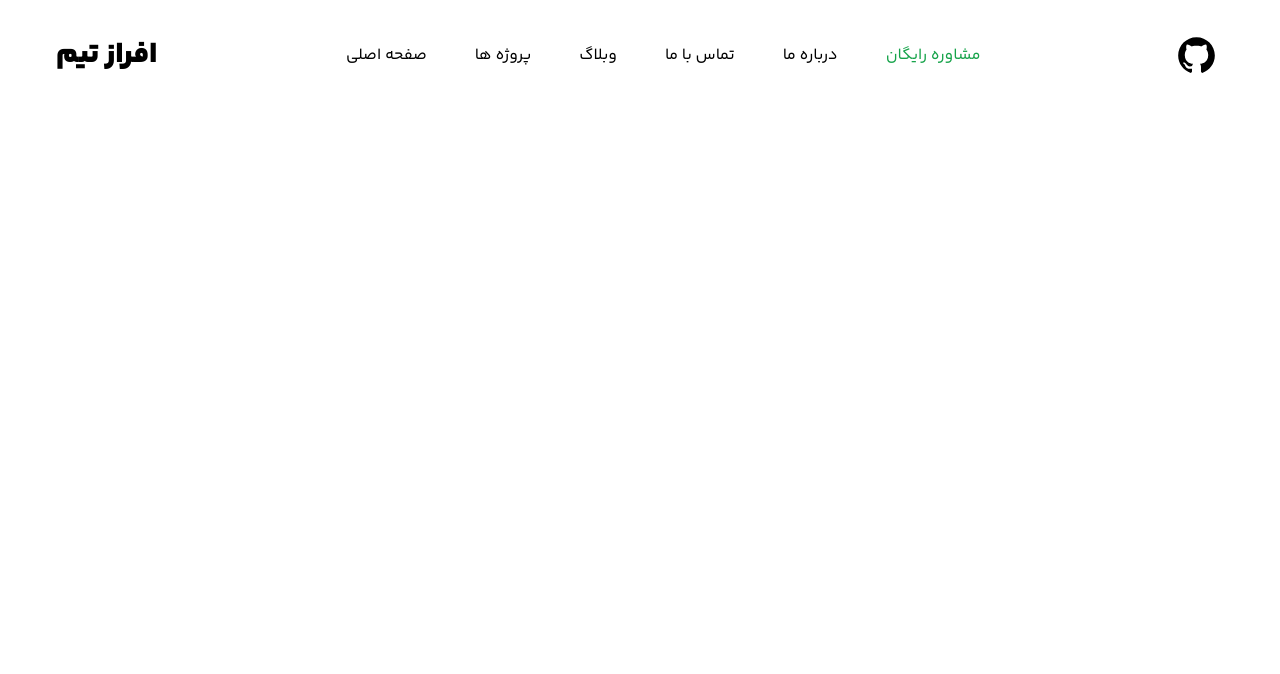
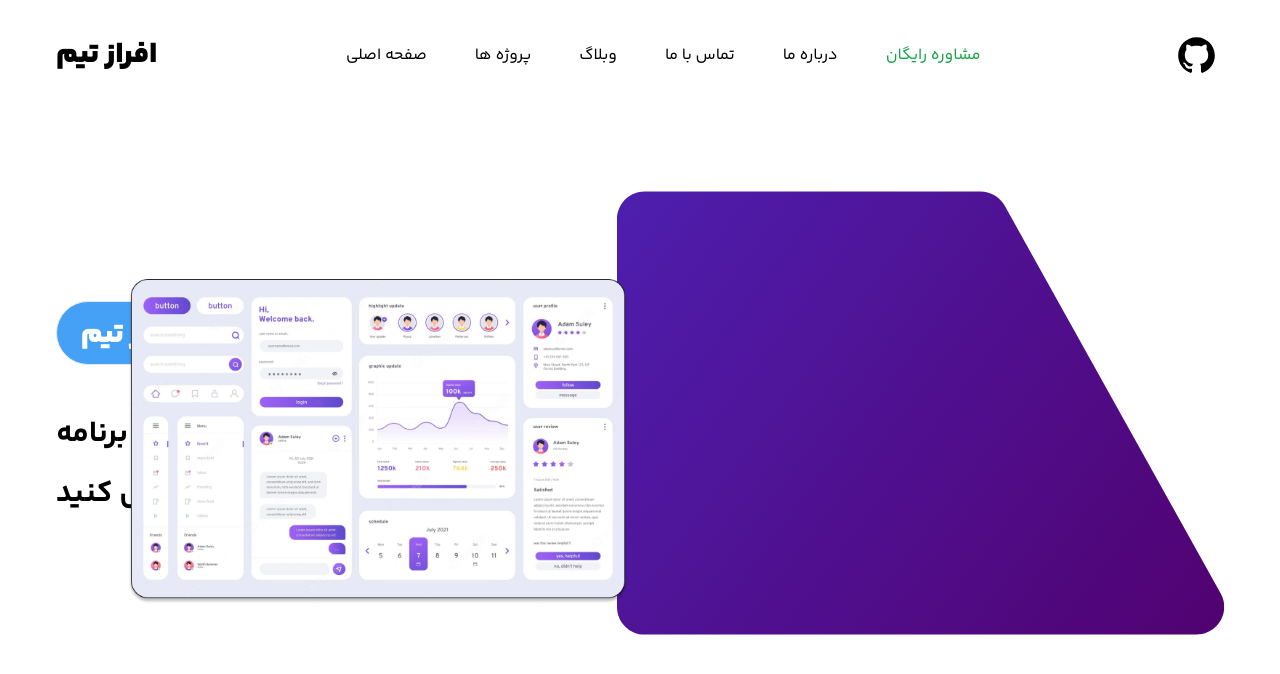
Before and after one commit to AfrazTeam/website, a Next.js app: page /home in a window 1280 px wide. Shown: the top 674 px of the page. Built offline with nearby package versions, Linux system fonts and the light colour scheme.

Commit message:
Adding and creating the hero section of the site

```diff
--- a/app/home/page.tsx
+++ b/app/home/page.tsx
@@ -1,10 +1,12 @@
 import { inter, yekanBakh } from '@/app/fonts'
 import Header from '@/components/header'
+import Hero from '@/components/hero'
 
 export default function Home() {
   return (
     <>
       <Header />
+      <Hero />
     </>
   )
 }
--- a/components/header.tsx
+++ b/components/header.tsx
@@ -1,17 +1,17 @@
-import { header_data } from "@/data/header-data"
+import {desctop_menu_data } from "@/data/header-data"
 import Link from "next/link"
 
 const Header = () => {
      return (
           <div className="header-main">
-               <h1 className="header-name">{header_data.name}</h1>
+               <h1 className="header-name">{desctop_menu_data.name}</h1>
                <div className="header-menu">
-                    <Link href="/" className="header-menu-item">{header_data.mainPage}</Link>
-                    <Link href="/" className="header-menu-item">{header_data.projects}</Link>
-                    <Link href="/" className="header-menu-item">{header_data.weblog}</Link>
-                    <Link href="/" className="header-menu-item">{header_data.contactUs}</Link>
-                    <Link href="/" className="header-menu-item">{header_data.about}</Link>
-                    <Link href="/" className="header-menu-item text-green-600">{header_data.Counseling}</Link>
+                    <Link href="/" className="header-menu-item">{desctop_menu_data.mainPage}</Link>
+                    <Link href="/" className="header-menu-item">{desctop_menu_data.projects}</Link>
+                    <Link href="/" className="header-menu-item">{desctop_menu_data.weblog}</Link>
+                    <Link href="/" className="header-menu-item">{desctop_menu_data.contactUs}</Link>
+                    <Link href="/" className="header-menu-item">{desctop_menu_data.about}</Link>
+                    <Link href="/" className="header-menu-item text-green-600">{desctop_menu_data.Counseling}</Link>
                </div>
                <Link href='/'>
                     <svg xmlns="http://www.w3.org/2000/svg" viewBox="0 0 72 72" width="55px" height="55px"><path d="M36,12c13.255,0,24,10.745,24,24c0,10.656-6.948,19.685-16.559,22.818c0.003-0.009,0.007-0.022,0.007-0.022 s-1.62-0.759-1.586-2.114c0.038-1.491,0-4.971,0-6.248c0-2.193-1.388-3.747-1.388-3.747s10.884,0.122,10.884-11.491 c0-4.481-2.342-6.812-2.342-6.812s1.23-4.784-0.426-6.812c-1.856-0.2-5.18,1.774-6.6,2.697c0,0-2.25-0.922-5.991-0.922 c-3.742,0-5.991,0.922-5.991,0.922c-1.419-0.922-4.744-2.897-6.6-2.697c-1.656,2.029-0.426,6.812-0.426,6.812 s-2.342,2.332-2.342,6.812c0,11.613,10.884,11.491,10.884,11.491s-1.097,1.239-1.336,3.061c-0.76,0.258-1.877,0.576-2.78,0.576 c-2.362,0-4.159-2.296-4.817-3.358c-0.649-1.048-1.98-1.927-3.221-1.927c-0.817,0-1.216,0.409-1.216,0.876s1.146,0.793,1.902,1.659 c1.594,1.826,1.565,5.933,7.245,5.933c0.617,0,1.876-0.152,2.823-0.279c-0.006,1.293-0.007,2.657,0.013,3.454 c0.034,1.355-1.586,2.114-1.586,2.114s0.004,0.013,0.007,0.022C18.948,55.685,12,46.656,12,36C12,22.745,22.745,12,36,12z" /></svg>
--- /dev/null
+++ b/components/hero.tsx
@@ -0,0 +1,29 @@
+import React from 'react'
+import { text_hero_data } from '@/data/text'
+
+const Hero = () => {
+     return (
+          <div>
+               <div className='hero-main'>
+                    <div className='hero-text'>
+                         <h1 className='hero-h1'>{text_hero_data.group}</h1>
+                         <p className='hero-p'>{text_hero_data.title}</p>
+                    </div>
+                    <svg className='hero-svg' xmlns="http://www.w3.org/2000/svg" width="1000" height="500" viewBox="0 0 899 656" fill="none">
+                         <path d="M0 41C0 18.3563 18.3563 0 41 0H537.909C552.781 0 566.487 8.05319 573.725 21.0446L893.538 595.045C908.764 622.373 889.006 656 857.722 656H41C18.3563 656 0 637.644 0 615V41Z" fill="url(#paint0_linear_42_262)" />
+                         <defs>
+                              <linearGradient id="paint0_linear_42_262" x1="8.406e-06" y1="17.5" x2="928" y2="713.5" gradientUnits="userSpaceOnUse">
+                                   <stop stop-color="#4E1EAE" />
+                                   <stop offset="1" stop-color="#51006D" />
+                              </linearGradient>
+                         </defs>
+                    </svg>
+               </div>
+               <div dir='ltr'>
+                    <img className='hero-image' src="images/image 1.png" width={500} alt="" />
+               </div>
+          </div>
+     )
+}
+
+export default Hero
--- a/data/api-sample-data.ts
+++ /dev/null
@@ -1,9 +0,0 @@
-interface iApiDataSample {
-  name: string
-}
-
-let api_data_sample: iApiDataSample = {
-  name: 'Afraz Team',
-}
-
-export { api_data_sample }
--- a/data/header-data.ts
+++ b/data/header-data.ts
@@ -8,7 +8,7 @@ interface iHeaderData {
   Counseling: string
 }
 
-let header_data: iHeaderData = {
+let desctop_menu_data: iHeaderData = {
   name: 'افراز تیم',
   mainPage: 'صفحه اصلی',
   projects: 'پروژه ها',
@@ -18,4 +18,4 @@ let header_data: iHeaderData = {
   Counseling: 'مشاوره رایگان',
 }
 
-export { header_data }
+export { desctop_menu_data }
--- a/tailwind.config.js
+++ b/tailwind.config.js
@@ -14,6 +14,7 @@ module.exports = {
       },
       colors: {
         'Text-color': 'rgba(51,65,95,1)',
+        'Background-blue': 'rgba(68,161,246)',
         'Page-background': 'rgba(237,241,244,1)',
       },
     },
```
